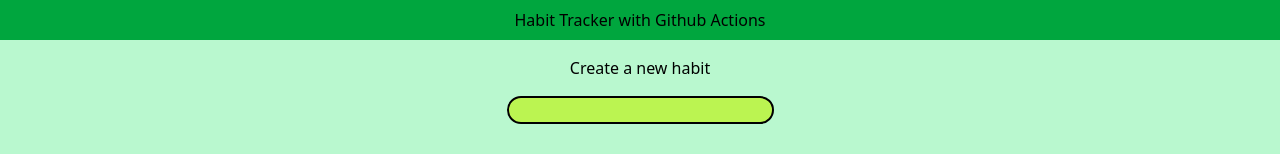
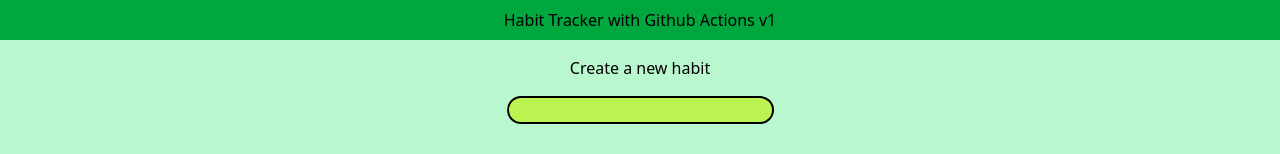
Before and after one commit to GruFRe/habit-tracker, a React (Vite) app: page / in a window 1280 px wide. Shown: the top 154 px of the page. Built offline with nearby package versions, Linux system fonts and the light colour scheme.

Commit message:
altered Headline again

```diff
--- a/src/components/Header.jsx
+++ b/src/components/Header.jsx
@@ -2,7 +2,7 @@
 	return (
 		<header>
 			<h1 className="bg-green-600 text-center py-2">
-				Habit Tracker with Github Actions
+				Habit Tracker with Github Actions v1
 			</h1>
 		</header>
 	);
```
